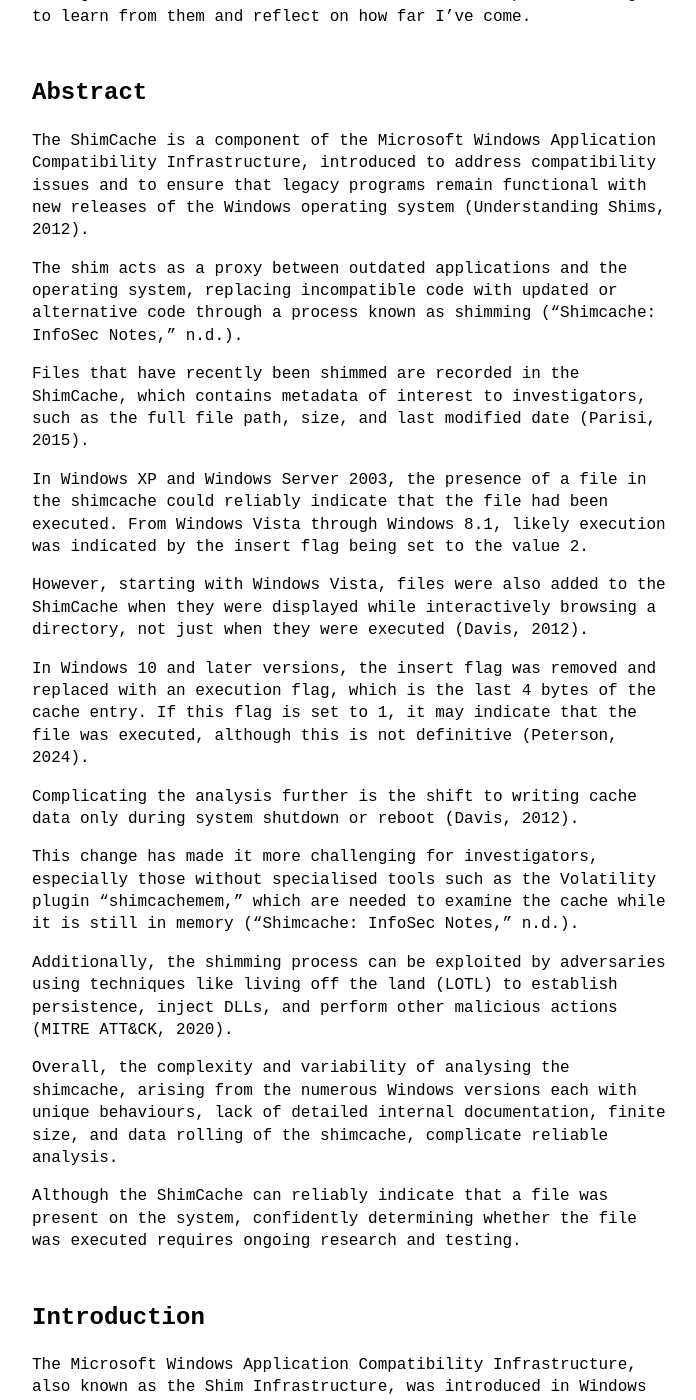
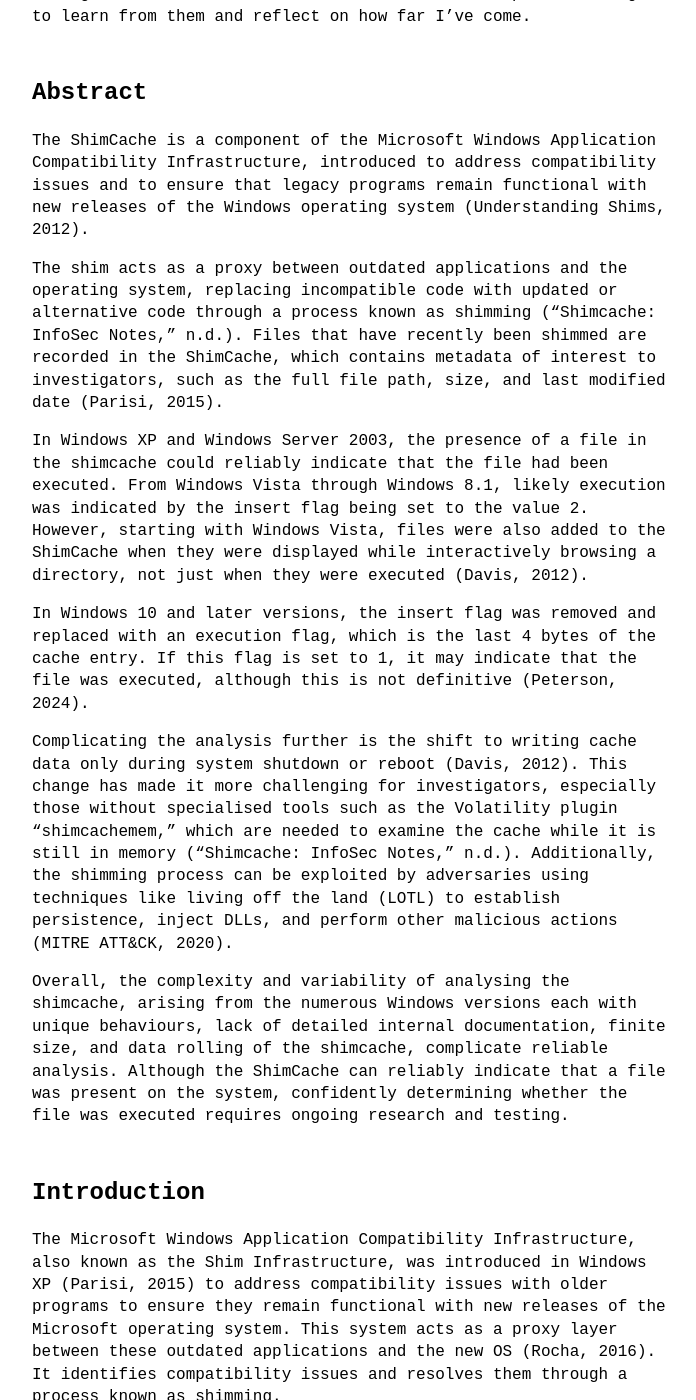
Before and after one commit to llucasly/llucasly.github.io, a Jekyll site: the page built from _posts/2024-10-20-exploring-shimcache.markdown, in a window 1280 px wide and 1400 px high, scrolled down 685 px. Shown: the whole window, without its empty margins (288-984 px from the left). Built offline with Jekyll 4.4.1, drawn with Linux system fonts in a browser that asks for light colours.

Commit message:
Exploring ShimCache Edit: Formatting

```diff
--- a/_posts/2024-10-20-exploring-shimcache.markdown
+++ b/_posts/2024-10-20-exploring-shimcache.markdown
@@ -18,25 +18,15 @@ What good would it be to not make mistakes? The important thing is to learn from
 ## Abstract
 The ShimCache is a component of the Microsoft Windows Application Compatibility Infrastructure, introduced to address compatibility issues and to ensure that legacy programs remain functional with new releases of the Windows operating system (Understanding Shims, 2012).
 
-The shim acts as a proxy between outdated applications and the operating system, replacing incompatible code with updated or alternative code through a process known as shimming ("Shimcache: InfoSec Notes," n.d.).
+The shim acts as a proxy between outdated applications and the operating system, replacing incompatible code with updated or alternative code through a process known as shimming ("Shimcache: InfoSec Notes," n.d.). Files that have recently been shimmed are recorded in the ShimCache, which contains metadata of interest to investigators, such as the full file path, size, and last modified date (Parisi, 2015).
 
-Files that have recently been shimmed are recorded in the ShimCache, which contains metadata of interest to investigators, such as the full file path, size, and last modified date (Parisi, 2015).
-
-In Windows XP and Windows Server 2003, the presence of a file in the shimcache could reliably indicate that the file had been executed. From Windows Vista through Windows 8.1, likely execution was indicated by the insert flag being set to the value 2.
-
-However, starting with Windows Vista, files were also added to the ShimCache when they were displayed while interactively browsing a directory, not just when they were executed (Davis, 2012).
+In Windows XP and Windows Server 2003, the presence of a file in the shimcache could reliably indicate that the file had been executed. From Windows Vista through Windows 8.1, likely execution was indicated by the insert flag being set to the value 2. However, starting with Windows Vista, files were also added to the ShimCache when they were displayed while interactively browsing a directory, not just when they were executed (Davis, 2012).
 
 In Windows 10 and later versions, the insert flag was removed and replaced with an execution flag, which is the last 4 bytes of the cache entry. If this flag is set to 1, it may indicate that the file was executed, although this is not definitive (Peterson, 2024).
 
-Complicating the analysis further is the shift to writing cache data only during system shutdown or reboot (Davis, 2012).
+Complicating the analysis further is the shift to writing cache data only during system shutdown or reboot (Davis, 2012). This change has made it more challenging for investigators, especially those without specialised tools such as the Volatility plugin “shimcachemem,” which are needed to examine the cache while it is still in memory ("Shimcache: InfoSec Notes," n.d.). Additionally, the shimming process can be exploited by adversaries using techniques like living off the land (LOTL) to establish persistence, inject DLLs, and perform other malicious actions (MITRE ATT&CK, 2020).
 
-This change has made it more challenging for investigators, especially those without specialised tools such as the Volatility plugin “shimcachemem,” which are needed to examine the cache while it is still in memory ("Shimcache: InfoSec Notes," n.d.).
-
-Additionally, the shimming process can be exploited by adversaries using techniques like living off the land (LOTL) to establish persistence, inject DLLs, and perform other malicious actions (MITRE ATT&CK, 2020).
-
-Overall, the complexity and variability of analysing the shimcache, arising from the numerous Windows versions each with unique behaviours, lack of detailed internal documentation, finite size, and data rolling of the shimcache, complicate reliable analysis.
-
-Although the ShimCache can reliably indicate that a file was present on the system, confidently determining whether the file was executed requires ongoing research and testing.
+Overall, the complexity and variability of analysing the shimcache, arising from the numerous Windows versions each with unique behaviours, lack of detailed internal documentation, finite size, and data rolling of the shimcache, complicate reliable analysis. Although the ShimCache can reliably indicate that a file was present on the system, confidently determining whether the file was executed requires ongoing research and testing.
 
 ## Introduction
 The Microsoft Windows Application Compatibility Infrastructure, also known as the Shim Infrastructure, was introduced in Windows XP (Parisi, 2015) to address compatibility issues with older programs to ensure they remain functional with new releases of the Microsoft operating system. This system acts as a proxy layer between these outdated applications and the new OS (Rocha, 2016). It identifies compatibility issues and resolves them through a process known as shimming.
```
